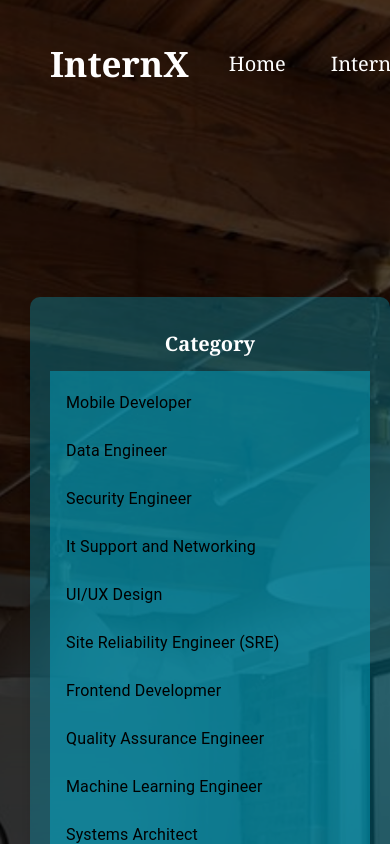
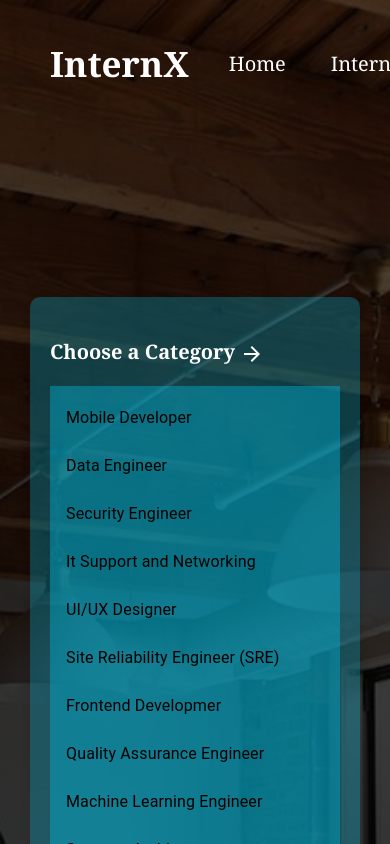
Before and after one commit to KushaRa/InternX_Front, a React (Create React App) app in the folder skillsync/: page /categories in a window 390 px wide. Shown: the top 844 px of the page. Built offline with nearby package versions, Linux system fonts and the light colour scheme; no server answers.

Commit message:
updated category page

```diff
--- a/skillsync/src/Pages/Categories/categories.css
+++ b/skillsync/src/Pages/Categories/categories.css
@@ -26,71 +26,13 @@
 }
 
 .flex-box3 {
-  background-color: rgba(0, 180, 216, 0.3); /* Transparent blue background color */
+  background-color: rgba(0, 180, 216, 0.3);
   margin-right: 30px;
   padding: 20px;
   border-radius: 10px;
-  box-shadow: 0 4px 8px rgba(0, 0, 0, 0.1); /* Subtle shadow */
+  box-shadow: 0 4px 8px rgba(0, 0, 0, 0.1);
   margin: 20px;
   width: 100%;
-  max-width: 360px; /* Ensure it doesn't get too wide */
-  text-align: center; /* Center text inside the box */
+  max-width: 360px;
+  text-align: center;
 }
-
-
-@media (max-width: 768px) {
-  .flex-container {
-    flex-direction: column; /* Stack vertically on smaller screens */
-    align-items: center;
-  }
-
-  .category_card {
-    width: 100%; /* Take full width on smaller screens */
-    max-width: 500px; /* Maximum width */
-    height: auto; /* Adjust to fit content */
-    border-radius: 10px; /* Rounded corners */
-    box-shadow: 0 4px 8px rgba(2, 8, 8, 0.1); /* Subtle shadow */
-    margin: 10px; /* Space around the card */
-    background-color: rgba(0, 180, 216, 0.3); /* Blue background color */
-    padding: 20px; /* Add padding inside the card */
-    display: flex;
-    flex-direction: column;
-    justify-content: space-between;
-  }
-
-  .ctgcard-header {
-    display: flex;
-    flex-direction: column;
-    margin-bottom: 10px;
-  }
-
-  .ctgcard-header h3 {
-    font-size: 16px;
-    margin: 0;
-    color: white; /* White text color */
-  }
-
-  .ctgcard-header p {
-    font-size: 14px;
-    margin: 0;
-    color: white; /* White text color */
-  }
-
-  .ctgcard-details {
-    display: flex;
-    justify-content: space-between;
-    align-items: center;
-    color: white; /* White text color */
-  }
-
-  .ctgcard-details span {
-    display: flex;
-    align-items: center;
-    gap: 5px;
-  }
-
-  .card-details img {
-    width: 16px;
-    height: 16px;
-  }
-}
--- a/skillsync/src/Pages/Categories/categories.jsx
+++ b/skillsync/src/Pages/Categories/categories.jsx
@@ -7,6 +7,7 @@ import ListItemButton from "@mui/material/ListItemButton";
 import ListItemText from "@mui/material/ListItemText";
 import SearchIcon from '@mui/icons-material/Search';
 import { PopularStudent } from "../../components/PopularStudent/popularStudent";
+import ArrowForwardIcon from '@mui/icons-material/ArrowForward';
 
 const handleListItemClick = (Categories, index) => {};
 export const Categories = () => {
@@ -42,9 +43,10 @@ export const Categories = () => {
       </div>
       <div className="flex-container">
         <div className="flex-box3">
-          <h1 style={{ color: "white", fontSize: "20px", textAlign: "center" }}>
-            Category
-          </h1>
+        <h1 style={{ color: "white", fontSize: "20px", textAlign: "left", display: "flex", alignItems: "center" }}>
+         Choose a Category <div><ArrowForwardIcon style={{ marginTop: '12px', marginLeft:'5px' }}/></div>
+        </h1>
+
           <Box
             sx={{
               width: "100%",
@@ -88,7 +90,7 @@ export const Categories = () => {
               <ListItemButton
                 onClick={(event) => handleListItemClick(event, 5)}
               >
-                <ListItemText className="textcategory" primary="UI/UX Design" />
+                <ListItemText className="textcategory" primary="UI/UX Designer" />
               </ListItemButton>
               <ListItemButton
                 onClick={(event) => handleListItemClick(event, 6)}
```
